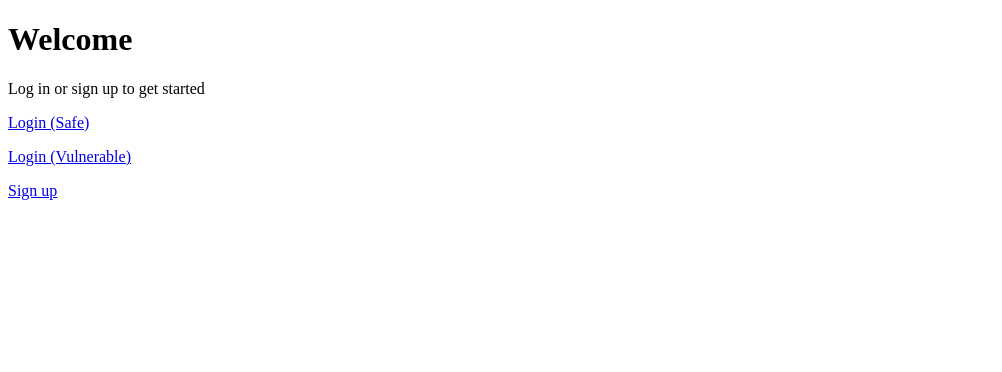
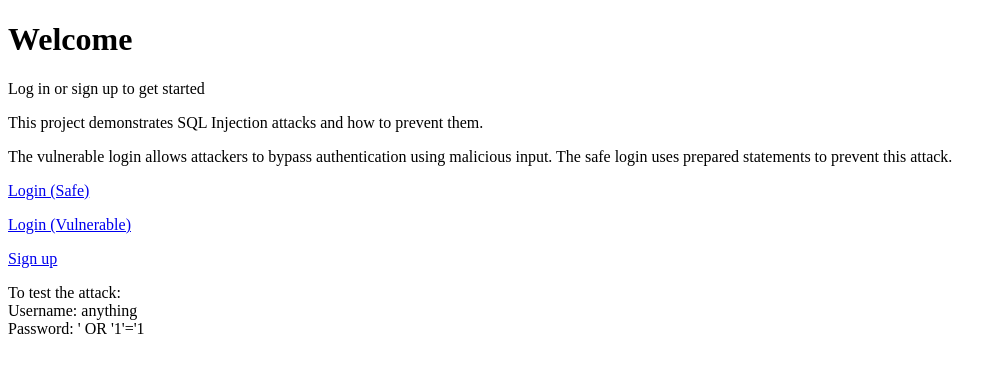
Before and after one commit to ericsawin/ITIS_3200_FinalProject, a website: page public/index.html in a window 1280 px wide. Shown: the whole page, without its empty margins (0-1002 px from the left). Drawn offline with Linux system fonts and the light colour scheme.

Commit message:
Update index.html

```diff
--- a/public/index.html
+++ b/public/index.html
@@ -11,6 +11,15 @@
     <p>Log in or sign up to get started</p>
 
     <p>
+      This project demonstrates SQL Injection attacks and how to prevent them.
+    </p>
+
+    <p>
+      The vulnerable login allows attackers to bypass authentication using malicious input.
+      The safe login uses prepared statements to prevent this attack.
+    </p>
+
+    <p>
       <a href="safe-login.html">Login (Safe)</a>
     </p>
 
@@ -21,5 +30,13 @@
     <p>
       <a href="register.html">Sign up</a>
     </p>
+
+    <p>
+      To test the attack:
+      <br>
+      Username: anything
+      <br>
+      Password: ' OR '1'='1
+    </p>
   </body>
 </html>
```
